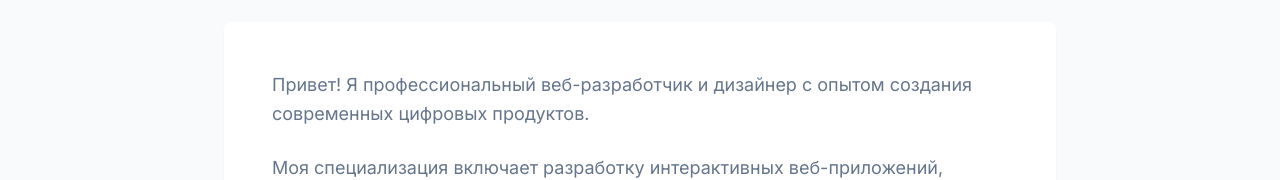
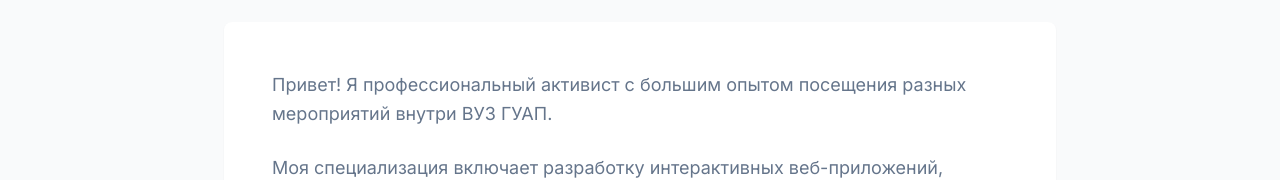
Before and after one commit to pr-poehali-dev/site-portfolio-creation, a React (Vite) app: page / in a window 1280 px wide. Shown: the part 678-858 px from the top of the page. Built offline with nearby package versions, Linux system fonts and the light colour scheme.

Commit message:
refactor: Обновление компонента

```diff
--- a/src/pages/Index.tsx
+++ b/src/pages/Index.tsx
@@ -107,9 +107,7 @@ const Index = () => {
           <h2 className="text-4xl md:text-5xl font-bold mb-12 text-center">Обо мне</h2>
           <Card className="border-0 shadow-sm">
             <CardContent className="p-8 md:p-12">
-              <p className="text-lg text-muted-foreground leading-relaxed mb-6">
-                Привет! Я профессиональный веб-разработчик и дизайнер с опытом создания современных цифровых продуктов.
-              </p>
+              <p className="text-lg text-muted-foreground leading-relaxed mb-6">Привет! Я профессиональный активист с большим опытом посещения разных мероприятий внутри ВУЗ ГУАП.</p>
               <p className="text-lg text-muted-foreground leading-relaxed mb-6">
                 Моя специализация включает разработку интерактивных веб-приложений, создание адаптивных дизайн-систем и оптимизацию пользовательского опыта.
               </p>
```
